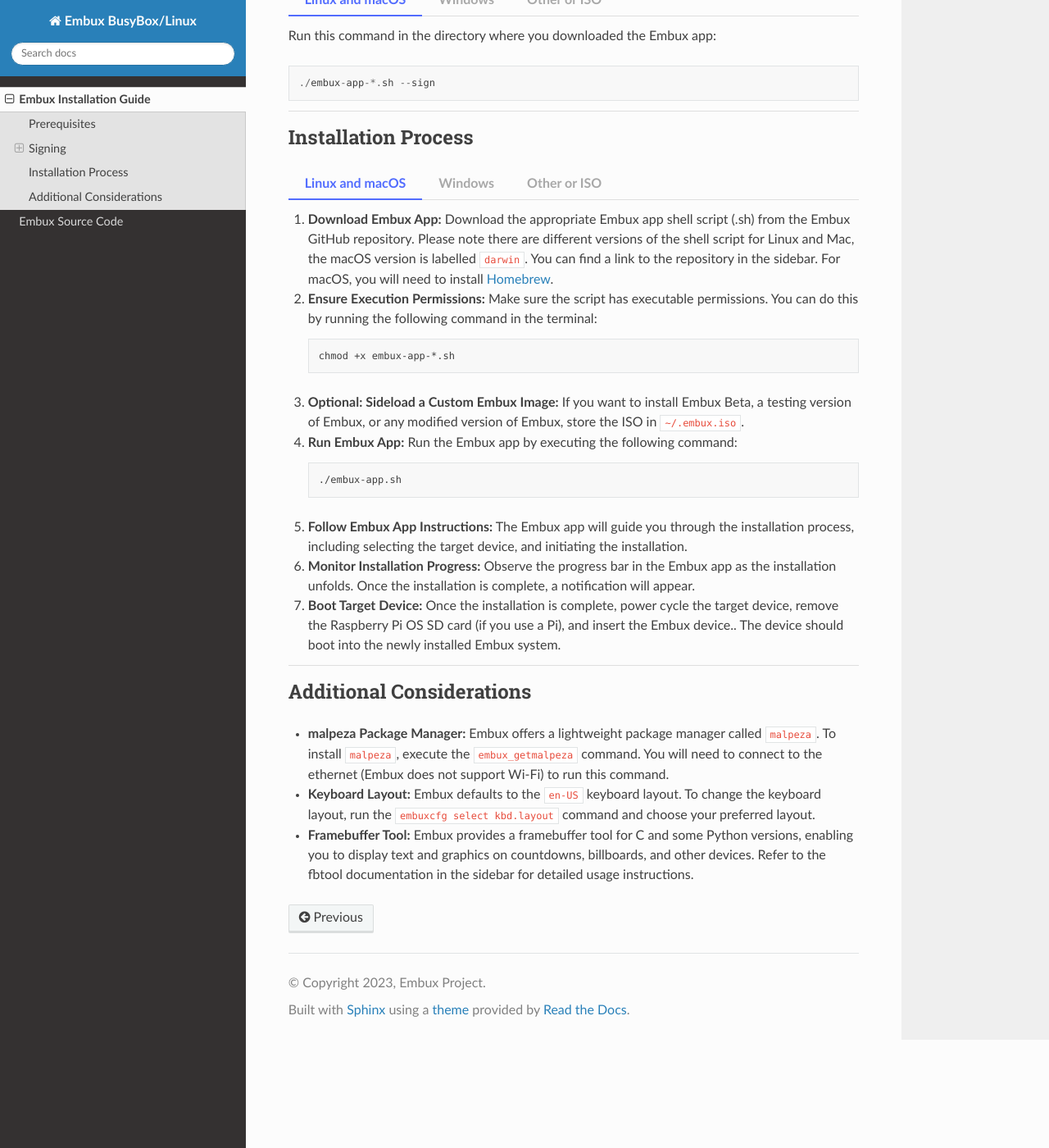
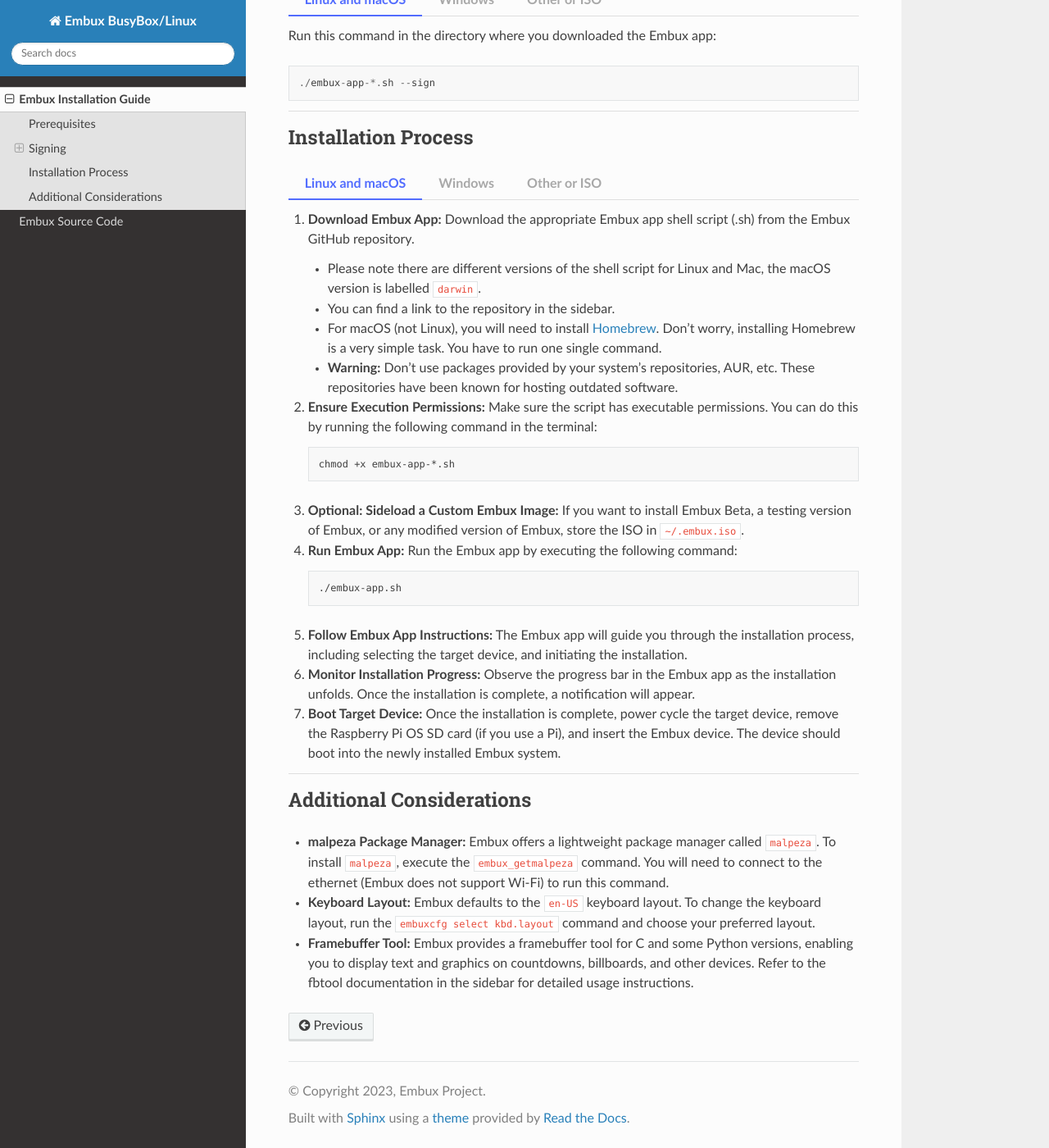
Before and after one commit to embuxLinux/embuxlinux.github.io, a Sphinx documentation site: the page built from source/install.md, in a window 1280 px wide and 1400 px high, scrolled down 997 px. Shown: the whole window at 82% size. Built offline with Sphinx 7.4.7 and the Read the Docs theme 2.0.0, drawn with Linux system fonts in a browser that asks for light colours.

Commit message:
Update install.md

````diff
--- a/source/install.md
+++ b/source/install.md
@@ -62,27 +62,31 @@
 :::{tab-item} Linux and macOS
 :sync: linux
 
-1. **Download Embux App:** Download the appropriate Embux app shell script (.sh) from the Embux GitHub repository. Please note there are different versions of the shell script for Linux and Mac, the macOS version is labelled `darwin`. You can find a link to the repository in the sidebar. For macOS, you will need to install [Homebrew](https://brew.sh).
+1. **Download Embux App:** Download the appropriate Embux app shell script (.sh) from the Embux GitHub repository.
+   * Please note there are different versions of the shell script for Linux and Mac, the macOS version is labelled `darwin`.
+   * You can find a link to the repository in the sidebar.
+   * For macOS (not Linux), you will need to install [Homebrew](https://brew.sh). Don't worry, installing Homebrew is a very simple task. You have to run one single command.
+   * **Warning:** Don't use packages provided by your system's repositories, AUR, etc. These repositories have been known for hosting outdated software.
 
-2. **Ensure Execution Permissions:** Make sure the script has executable permissions. You can do this by running the following command in the terminal:
+3. **Ensure Execution Permissions:** Make sure the script has executable permissions. You can do this by running the following command in the terminal:
 
     ```bash
     chmod +x embux-app-*.sh
     ```
 
-3. **Optional: Sideload a Custom Embux Image:** If you want to install Embux Beta, a testing version of Embux, or any modified version of Embux, store the ISO in `~/.embux.iso`.
+4. **Optional: Sideload a Custom Embux Image:** If you want to install Embux Beta, a testing version of Embux, or any modified version of Embux, store the ISO in `~/.embux.iso`.
 
-4. **Run Embux App:** Run the Embux app by executing the following command:
+5. **Run Embux App:** Run the Embux app by executing the following command:
 
     ```bash
     ./embux-app.sh
     ```
 
-5. **Follow Embux App Instructions:** The Embux app will guide you through the installation process, including selecting the target device, and initiating the installation.
+6. **Follow Embux App Instructions:** The Embux app will guide you through the installation process, including selecting the target device, and initiating the installation.
 
-6. **Monitor Installation Progress:** Observe the progress bar in the Embux app as the installation unfolds. Once the installation is complete, a notification will appear.
+7. **Monitor Installation Progress:** Observe the progress bar in the Embux app as the installation unfolds. Once the installation is complete, a notification will appear.
 
-7. **Boot Target Device:** Once the installation is complete, power cycle the target device, remove the Raspberry Pi OS SD card (if you use a Pi), and insert the Embux device.. The device should boot into the newly installed Embux system.
+8. **Boot Target Device:** Once the installation is complete, power cycle the target device, remove the Raspberry Pi OS SD card (if you use a Pi), and insert the Embux device. The device should boot into the newly installed Embux system.
 :::
 
 :::{tab-item} Windows
@@ -92,17 +96,20 @@
 The Embux app is not designed for Windows. Consider installing Linux on the source computer, then follow the procedure for Linux.
 ```
 
-1. **Download Embux App:** Download the appropriate Embux app executable (.exe) from the Embux GitHub repository. You can find a link to the repository in the sidebar.
+1. **Download Embux App:** Download the appropriate Embux app executable (.exe) from the Embux GitHub repository.
+   * Please note there are 3 builds for Windows: `x86`, `x66_64`, and `arm`. You can still use `x86_64` and `x86` on ARM, but they are not native to ARM processors. Similarly you can still use `x86` on `x86_64` but not `arm`.
+   * You can find a link to the repository in the sidebar.
+   * **Warning:** Don't use packages provided by chocolatey, etc. These repositories have been known for hosting outdated software.
 
-2. **Optional: Sideload a Custom Embux Image:** If you want to install Embux Beta, a testing version of Embux, or any modified version of Embux, store the ISO in `C:\Embux.iso`.
+3. **Optional: Sideload a Custom Embux Image:** If you want to install Embux Beta, a testing version of Embux, or any modified version of Embux, store the ISO in `C:\Embux.iso`.
 
-3. **Run Embux App:** Run the Embux app by finding it in your downloads folder.
+4. **Run Embux App:** Run the Embux app by finding it in your downloads folder.
 
-4. **Follow Embux App Instructions:** The Embux app will guide you through the installation process, including selecting the target device, and initiating the installation.
+5. **Follow Embux App Instructions:** The Embux app will guide you through the installation process, including selecting the target device, and initiating the installation.
 
-5. **Monitor Installation Progress:** Observe the progress bar in the Embux app as the installation unfolds. Once the installation is complete, a notification will appear.
+6. **Monitor Installation Progress:** Observe the progress bar in the Embux app as the installation unfolds. Once the installation is complete, a notification will appear.
 
-6. **Boot Target Device:** Once the installation is complete, power cycle the target device, remove the Raspberry Pi OS SD card (if you use a Pi), and insert the Embux device. The device should boot into the newly installed Embux system.
+7. **Boot Target Device:** Once the installation is complete, power cycle the target device, remove the Raspberry Pi OS SD card (if you use a Pi), and insert the Embux device. The device should boot into the newly installed Embux system.
 
 :::
 
````
